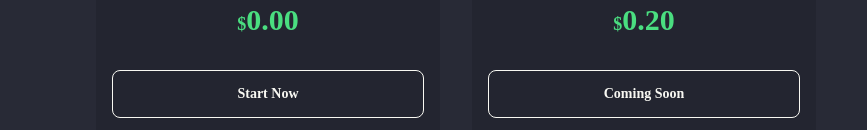
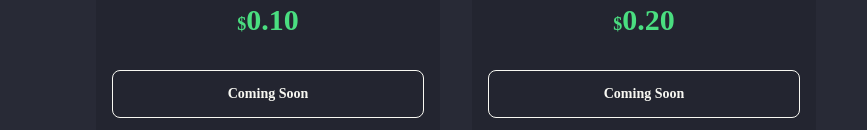
Before and after one commit to IndicatorTester/indicator-teste-ui, a Next.js app: page /pricing in a window 1280 px wide. Shown: the part 670-800 px from the top of the page, without its empty margins (184-1051 px from the left). Built offline with nearby package versions, Linux system fonts and the light colour scheme; no server answers.

Commit message:
Pricing changes

```diff
--- a/app/checkout/[id]/page.tsx
+++ b/app/checkout/[id]/page.tsx
@@ -12,7 +12,7 @@ const Checkout = ({ params }: { params: { id: number } }) => {
 
     if (!user.user) {
         redirect("/api/auth/login");
-    } else if (params.id < 1 || params.id > pricingData.length - 1) {
+    } else if (params.id < 0 || params.id > pricingData.length - 1) {
         redirect("/pricing");
     }
 
--- a/app/features/indicator-tester/FormView.tsx
+++ b/app/features/indicator-tester/FormView.tsx
@@ -6,7 +6,7 @@ import { validBooleanExpression, validBrackets } from "@/app/utils";
 import { Command } from "react-feather";
 import Link from "next/link";
 
-const INDICATOR_REGEX = /^[a-zA-Z0-9,()+\-*/|&<>=.! \n\t]+$/;
+const INDICATOR_REGEX = /^[a-zA-Z0-9,()+\-*/|&<>=.! \n]+$/;
 
 export type TestParams = {
     type: string;
--- a/public/static/pricing.json
+++ b/public/static/pricing.json
@@ -1,9 +1,9 @@
 [
     {
         "title": "Bronze Test",
-        "amount": "0.00",
-        "action": "Start Now",
-        "checkoutPage": "/features/indicator-tester",
+        "amount": "0.10",
+        "action": "Coming Soon",
+        "checkoutPage": "/pricing",
         "details": ["Run on US Stocks", "Daily data is available"]
     },
     {
```
